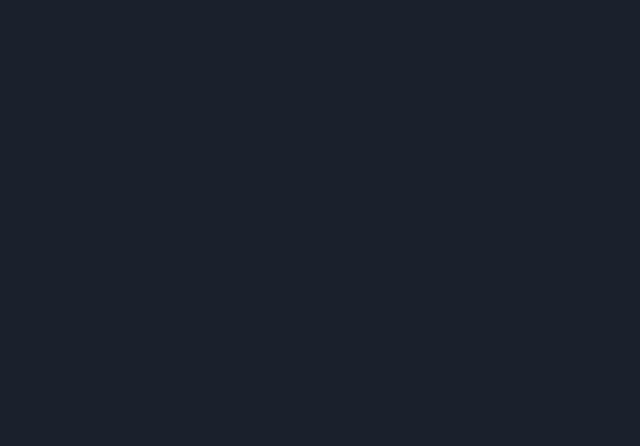
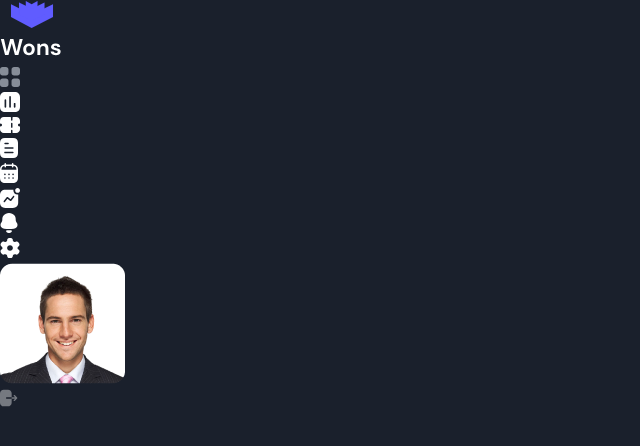
Before and after one commit to Mariyan97/admin-dashboard-top, a plain HTML site: page index.html in a window 1280 px wide. Shown: the whole page, without its empty margins (0-640 px from the left). Drawn offline with Linux system fonts and the light colour scheme.

Commit message:
Mariyan: Added all the items that i need to create the navigation bar

```diff
--- a/index.html
+++ b/index.html
@@ -6,5 +6,50 @@
     <title>Admin Dashboard TOP</title>
     <link rel="stylesheet" href="style.css" />
   </head>
-  <body></body>
+  <body>
+    <div class="left-nav">
+      <div class="top-part">
+        <a href="#">
+          <img src="images/logo.svg" alt="logo" class="logo" />
+        </a>
+      </div>
+      <ul>
+        <li class="nav-items">
+          <img src="images/dashboard.svg" alt="icons" class="icons" />
+        </li>
+        <li class="nav-items">
+          <img src="images/Analytics.svg" alt="icons" class="icons" />
+        </li>
+        <li class="nav-items">
+          <img src="images/Invoice.svg" alt="icons" class="icons" />
+        </li>
+        <li class="nav-items">
+          <img src="images/Shedule.svg" alt="icons" class="icons" />
+        </li>
+        <li class="nav-items">
+          <img src="images/calendar.svg" alt="icons" class="icons" />
+        </li>
+        <li class="nav-items">
+          <img src="images/messages.svg" alt="icons" class="icons" />
+        </li>
+        <li class="nav-items">
+          <img src="images/notification.svg" alt="icons" class="icons" />
+        </li>
+        <li class="nav-items">
+          <img src="images/settings.svg" alt="icons" class="icons" />
+        </li>
+        <!-- bottom part -->
+        <div class="bottom-part-nav">
+          <li class="account">
+            <a href="#">
+              <img src="images/Profile photo.png" alt="icons" class="icons" />
+            </a>
+          </li>
+          <li class="nav-items">
+            <img src="images/logout.svg" alt="icons" class="icons" />
+          </li>
+        </div>
+      </ul>
+    </div>
+  </body>
 </html>
```
Also changed, not shown: images/Analytics.svg (added), images/Invoice.svg (added), images/Profile photo.png (added), images/Shedule.svg (added), images/calendar.svg (added), images/dashboard.svg (added), images/logo.svg (added), images/logout.svg (added), images/messages.svg (added), images/notification.svg (added), images/settings.svg (added).
